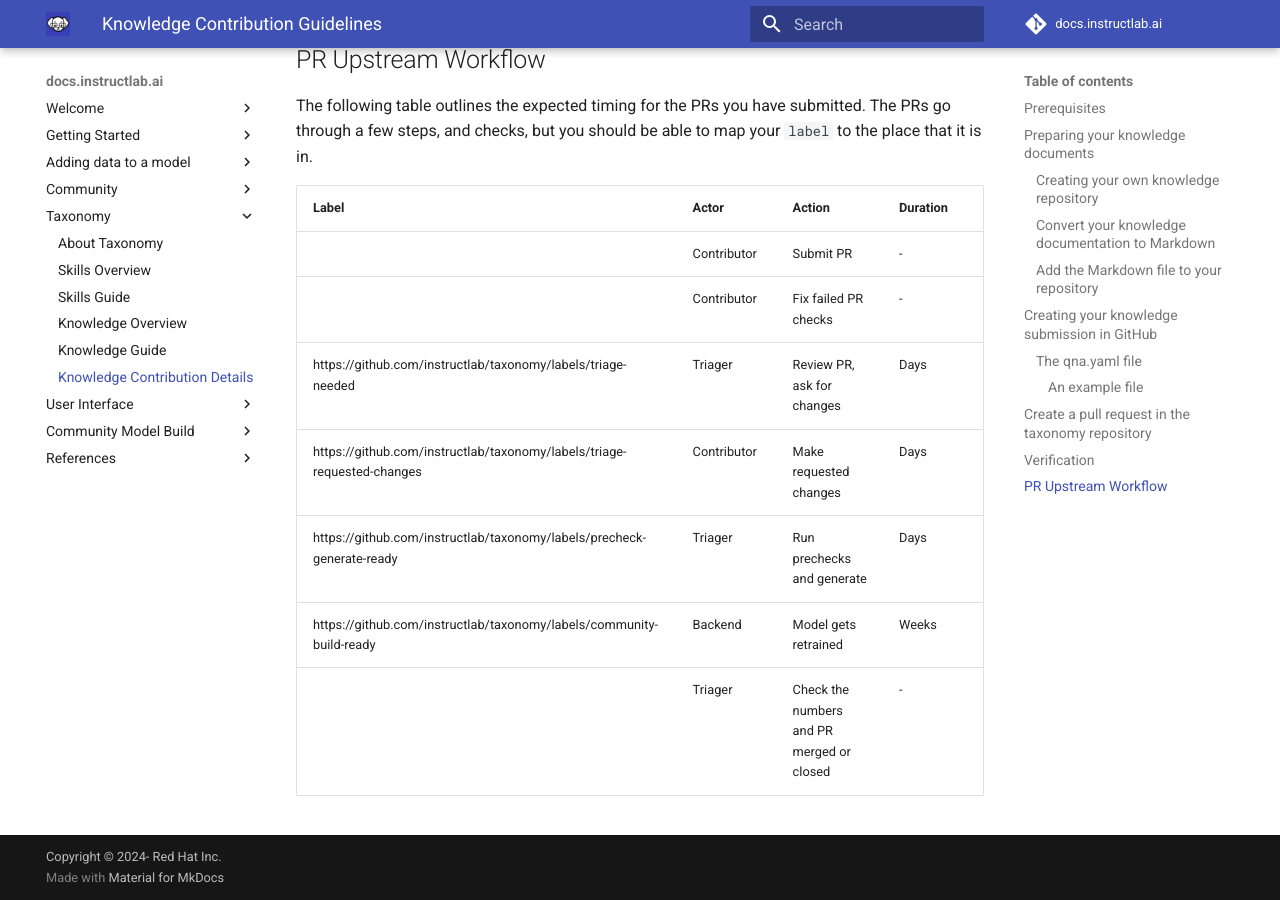
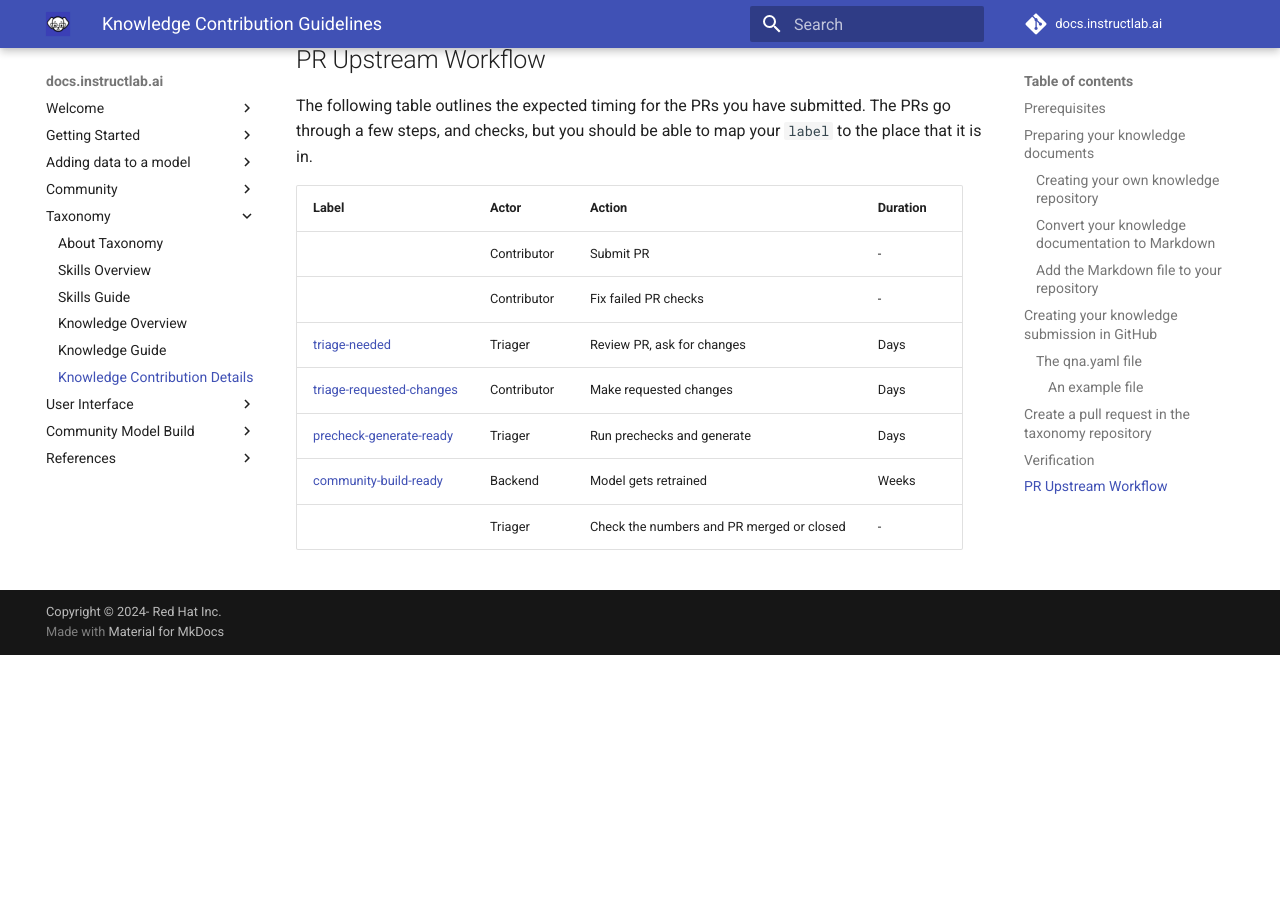
Before and after one commit to instructlab/docs.instructlab.ai, an MkDocs documentation site: the page built from docs/taxonomy/knowledge/contribution_details.md, in a window 1280 px wide and 900 px high, scrolled down 4753 px. Built offline with MkDocs 1.6.1 and Material for MkDocs 9.7.7, drawn with Linux system fonts in a browser that asks for light colours; comment, search, counter and statistics services are not loaded; after the commit the page ends 5408 px from its top, so only the background shows below that; some of the changed lines change nothing that is shown.

Commit message:
improve the rendering of the label links in the docs to have href, when you open on smaller screens (#39)
Signed-off-by: Kamesh Akella <kamesh.asp@gmail.com>

```diff
--- a/docs/taxonomy/knowledge/contribution_details.md
+++ b/docs/taxonomy/knowledge/contribution_details.md
@@ -115,8 +115,8 @@
 | --- | --- | --- | --- |
 | | Contributor | Submit PR | - |
 | | Contributor | Fix failed PR checks | - |
-| https://github.com/instructlab/taxonomy/labels/triage-needed | Triager | Review PR, ask for changes | Days |
-| https://github.com/instructlab/taxonomy/labels/triage-requested-changes | Contributor | Make requested changes | Days |
-| https://github.com/instructlab/taxonomy/labels/precheck-generate-ready | Triager | Run prechecks and generate  | Days |
-| https://github.com/instructlab/taxonomy/labels/community-build-ready | Backend | Model gets retrained | Weeks |
+| [triage-needed](https://github.com/instructlab/taxonomy/labels/triage-needed) | Triager | Review PR, ask for changes | Days |
+| [triage-requested-changes](https://github.com/instructlab/taxonomy/labels/triage-requested-changes) | Contributor | Make requested changes | Days |
+| [precheck-generate-ready](https://github.com/instructlab/taxonomy/labels/precheck-generate-ready) | Triager | Run prechecks and generate  | Days |
+| [community-build-ready](https://github.com/instructlab/taxonomy/labels/community-build-ready) | Backend | Model gets retrained | Weeks |
 | | Triager | Check the numbers and PR merged or closed | - |
```
